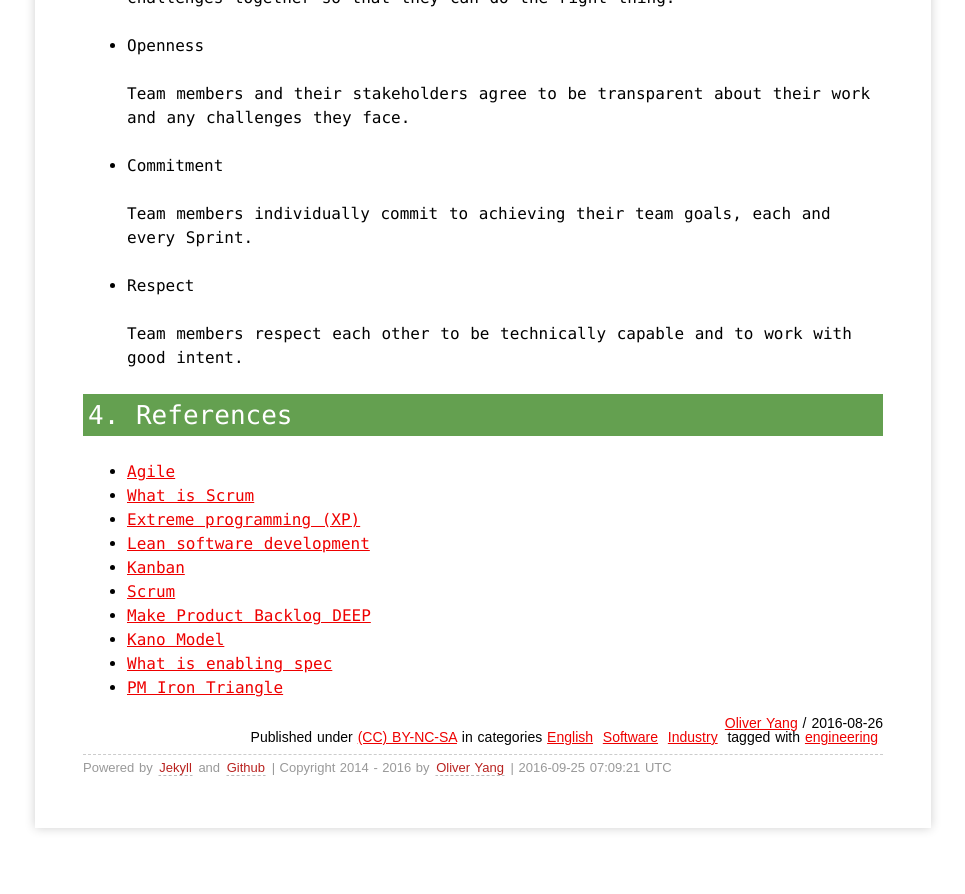
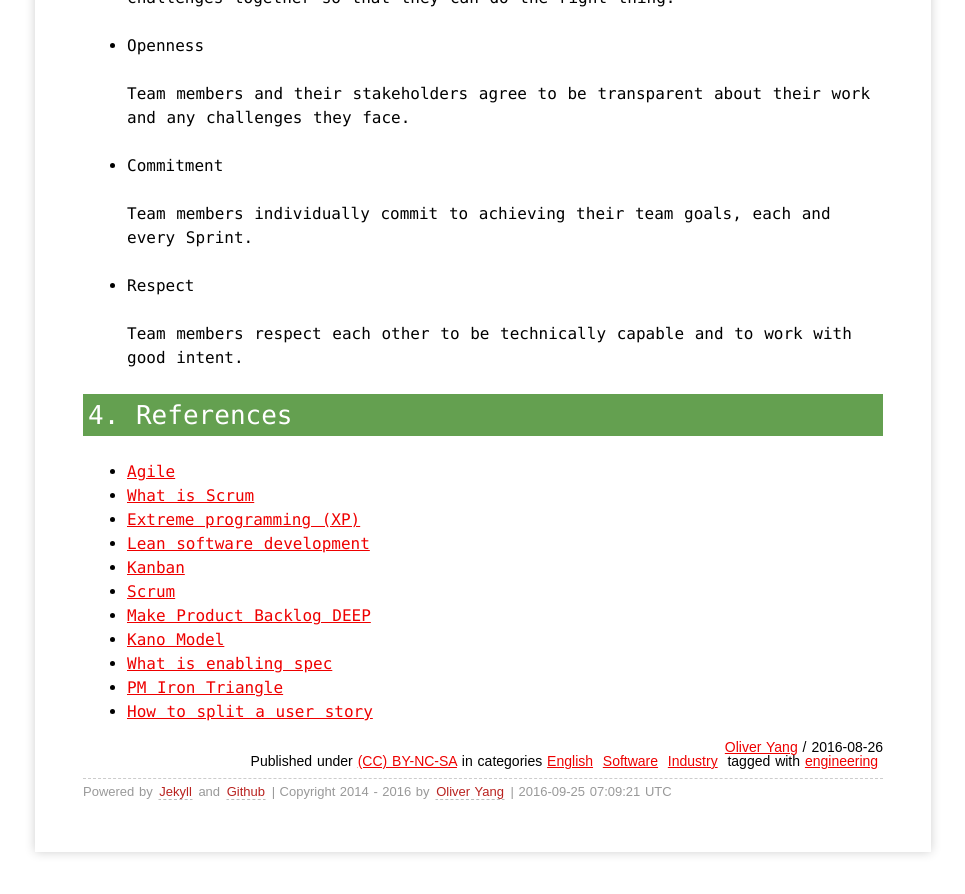
Before and after one commit to yangoliver/yangoliver.github.io, a Jekyll site: the page built from _posts/2016/2016-08-26-agile-notes-1.md, in a window 1280 px wide and 900 px high, scrolled down 5836 px. Shown: the top 894 px of the window, without its empty margins (157-1122 px from the left). Built offline with Jekyll 4.4.1, drawn with Linux system fonts in a browser that asks for light colours; comment, search, counter and statistics services are not loaded.

Commit message:
update: add AC into DoR and add user story split link

```diff
--- a/_posts/2016/2016-08-26-agile-notes-1.md
+++ b/_posts/2016/2016-08-26-agile-notes-1.md
@@ -721,5 +724,6 @@
 * [Scrum](https://en.wikipedia.org/wiki/Scrum_(software_development))
 * [Make Product Backlog DEEP](https://www.mountaingoatsoftware.com/blog/make-the-product-backlog-deep)
 * [Kano Model](https://en.wikipedia.org/wiki/Kano_model)
-* [What is enabling spec](http://www.leanagiletraining.com/key-problems/agile-specifications/)
+* [What is enabling spec](http://www.leanagiletraining.com/key-problems/agile-specifications)
 * [PM Iron Triangle](https://en.wikipedia.org/wiki/Project_management_triangle)
+* [How to split a user story](http://agileforall.com/resources/how-to-split-a-user-story)
```
Also changed, not shown: other parts of _posts/2016/2016-08-26-agile-notes-1.md (+3 -0 lines).
